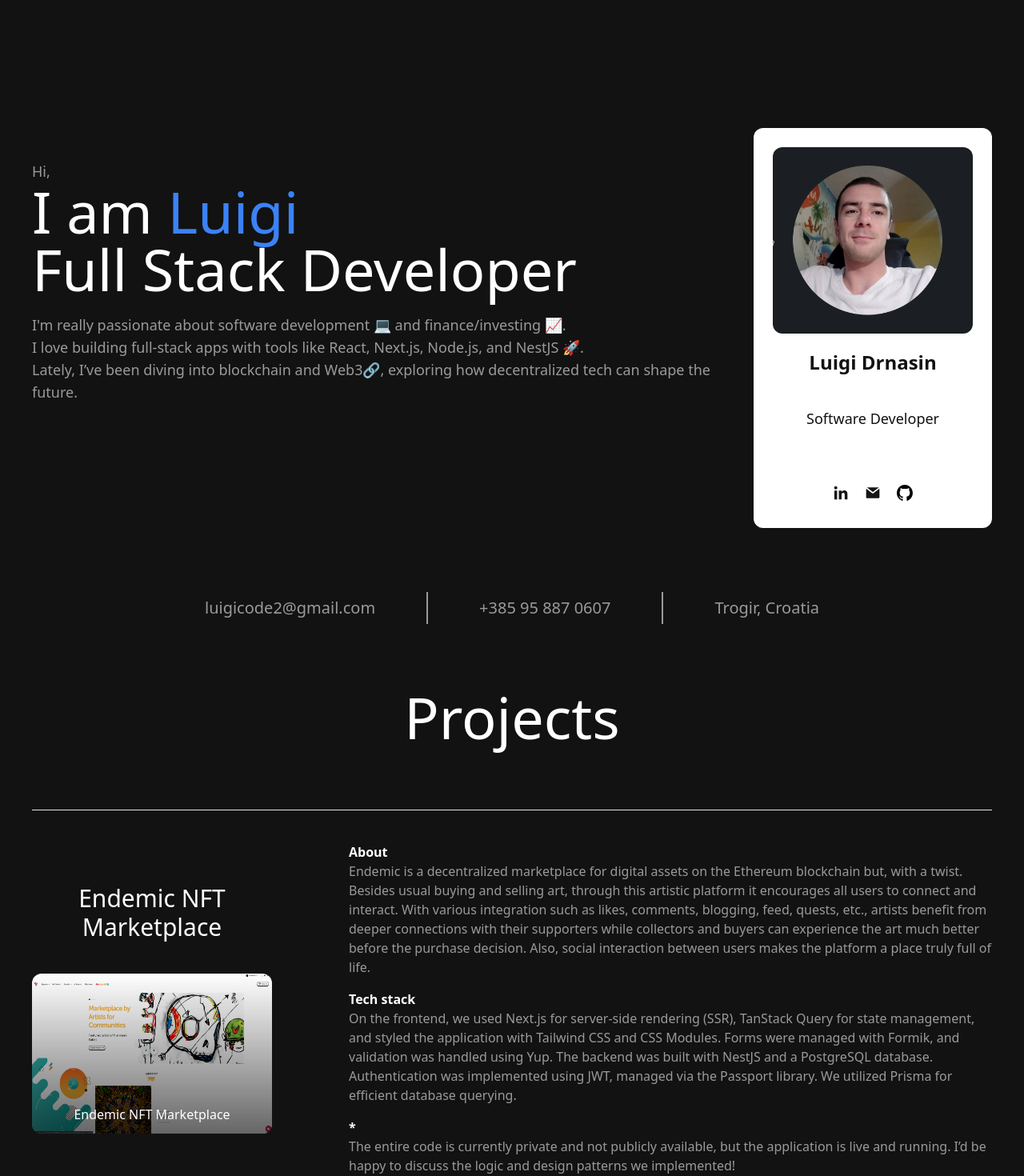
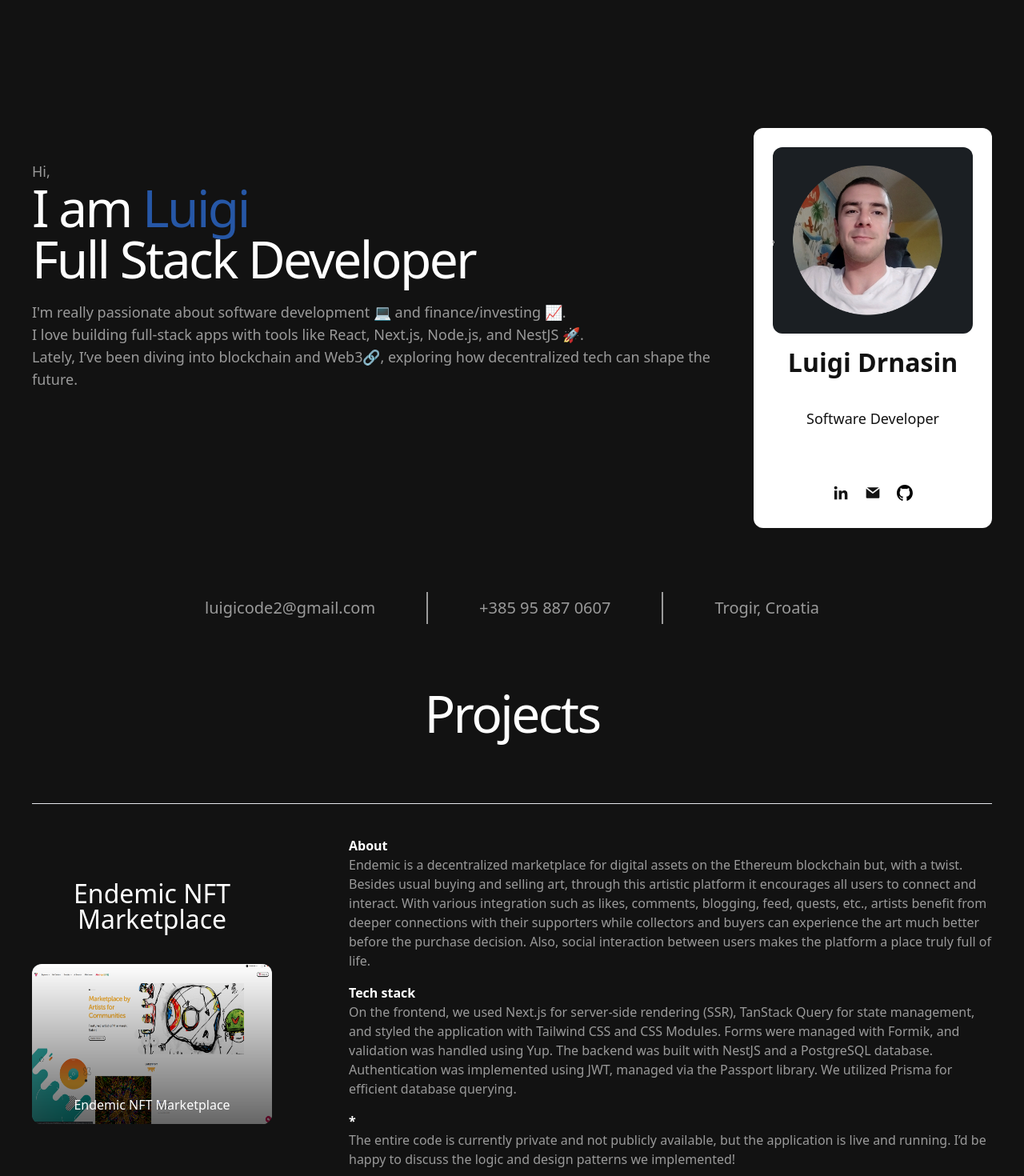
Before and after one commit to Gigi998/portfolio, a Next.js app: page / in a window 1280 px wide. Shown: the top 1470 px of the page at 80% size. Built offline with nearby package versions, Linux system fonts and the light colour scheme.

Commit message:
add global font sizes

```diff
--- a/src/app/(components)/Application/Experience/ExperienceItem/ExperienceItem.tsx
+++ b/src/app/(components)/Application/Experience/ExperienceItem/ExperienceItem.tsx
@@ -13,13 +13,13 @@ const ExperienceItem = ({ title, about, date }: Props) => {
         <div className='rounded-full w-3 h-3 border-2 bg-secondary border-secondary absolute left-[-7px] top-[6px]' />
       </div>
       <div className='ml-4 flex flex-col'>
-        <span className='text-primary font-bold flex'>
+        <span className='text-primary text-body-1 font-bold flex'>
           {title}
           <span className='ml-auto inline-block font-light text-sm'>
             {date}
           </span>
         </span>
-        <span className='text-secondary mr-32 mb-6'>{about}</span>
+        <span className='text-body-2 text-secondary mr-32 mb-6'>{about}</span>
       </div>
     </div>
   );
--- a/src/app/(components)/Application/Hero/Hero.tsx
+++ b/src/app/(components)/Application/Hero/Hero.tsx
@@ -4,13 +4,13 @@ const Hero = () => {
   return (
     <div className='mt-10'>
       <div className='flex flex-col'>
-        <span className='text-lg text-secondary'>Hi,</span>
-        <span className='text-7xl'>
-          I am <span className='text-blue-500'>Luigi</span>
+        <span className='text-body-1 text-secondary'>Hi,</span>
+        <span className='text-heading'>
+          I am <span className='text-blue'>Luigi</span>
         </span>
-        <span className='text-7xl'>Full Stack Developer</span>
+        <span className='text-heading'>Full Stack Developer</span>
       </div>
-      <p className='text-lg text-secondary mt-[20px]'>
+      <p className='text-body-1 text-secondary mt-[20px]'>
         I'm really passionate about software development 💻 and
         finance/investing 📈.
         <br /> I love building full-stack apps with tools like React, Next.js,
--- a/src/app/(components)/Application/Profile/ProfileCard/ProfileCard.tsx
+++ b/src/app/(components)/Application/Profile/ProfileCard/ProfileCard.tsx
@@ -32,8 +32,8 @@ const ProfileCard = () => {
         alt='profile'
         className='rounded-xl overflow-hidden box-border'
       />
-      <span className='text-2xl mt-5 font-semibold'>Luigi Drnasin</span>
-      <span className='text-lg mt-10 font-thin'>Software Developer</span>
+      <span className='text-sm-heading mt-5 font-semibold'>Luigi Drnasin</span>
+      <span className='text-body-1 mt-10 font-thin'>Software Developer</span>
       <ProfileSocialLinks socialLinks={socialLinks} />
     </div>
   );
--- a/src/app/(components)/Application/Project/ProjectDescription/ProjectDescription.tsx
+++ b/src/app/(components)/Application/Project/ProjectDescription/ProjectDescription.tsx
@@ -7,9 +7,9 @@ interface Props {
 
 const ProjectDescription = ({ title, description }: Props) => {
   return (
-    <div className='text-secondary flex flex-col'>
-      <span className='font-bold text-primary text-left'>{title}</span>
-      <span className='text-left text-secondary'>{description}</span>
+    <div className='flex flex-col text-body-2'>
+      <span className='font-bold'>{title}</span>
+      <span className='text-secondary'>{description}</span>
     </div>
   );
 };
--- a/src/app/(components)/Application/Project/ProjectItem/ProjectItem.tsx
+++ b/src/app/(components)/Application/Project/ProjectItem/ProjectItem.tsx
@@ -29,7 +29,7 @@ const ProjectItem = ({
         <hr className='w-full my-10 bg-secondary' />
         <div className='flex gap-x-24'>
           <div className='my-auto text-center'>
-            <div className='text-primary text-3xl mb-10'>{name}</div>
+            <div className='text-primary text-sm-heading mb-10'>{name}</div>
             <ProjectImage name={name} src={imageSrc} link={siteLink} />
           </div>
           <div className='flex flex-col gap-y-4'>
--- a/src/app/(components)/Basic/Button/Button.tsx
+++ b/src/app/(components)/Basic/Button/Button.tsx
@@ -41,7 +41,7 @@ const Button = ({
     return {
       onClick: (e: any) => onClick?.(e),
       className: twMerge(
-        "text-primary px-4 py-3 flex items-center justify-center gap-x-2 border-2 border-invert rounded-full h-10 text-[18px] leading-[22px] shadow-[0_2px_0_0_#121212] hover:bg-blue-500",
+        "text-primary px-4 py-3 flex items-center justify-center gap-x-2 border-2 border-invert rounded-full h-10 text-[18px] leading-[22px] shadow-[0_2px_0_0_#121212] hover:bg-blue",
         className
       ),
       disabled: disabled,
--- a/src/app/(components)/Wrapper/SectionWrapper/SectionWrapper.tsx
+++ b/src/app/(components)/Wrapper/SectionWrapper/SectionWrapper.tsx
@@ -9,7 +9,7 @@ interface Props {
 const SectionWrapper = ({ children, className, title }: Props) => {
   return (
     <div className={twMerge("my-20", className)}>
-      {title ? <div className='text-7xl text-center'>{title}</div> : null}
+      {title ? <div className='text-heading text-center'>{title}</div> : null}
       {children}
     </div>
   );
--- a/src/app/globals.css
+++ b/src/app/globals.css
@@ -6,7 +6,6 @@
   --color-primary: #fff;
   --color-invert: #121212;
   --color-secondary: #9a9a9a;
-  --color-grey: #555;
   --background: #121212;
   color:var(--color-primary);
 }
--- a/tailwind.config.ts
+++ b/tailwind.config.ts
@@ -12,8 +12,38 @@ export default {
         primary: "var(--color-primary)",
         secondary: "var(--color-secondary)",
         invert: "var(--color-invert)",
-        grey: "var(--color-grey)",
+        blue: "#2657a6",
         background: "var(--background)",
+      },
+      fontSize: {
+        heading: [
+          "64px",
+          {
+            lineHeight: "64px",
+            letterSpacing: "-0.04em",
+            fontWeight: "500",
+          },
+        ],
+        "sm-heading": [
+          "32px",
+          {
+            lineHeight: "32px",
+            fontWeight: "500",
+          },
+        ],
+        "body-1": [
+          "18px",
+          {
+            lineHeight: "28px",
+            letterSpacing: "0",
+          },
+        ],
+        "body-2": [
+          "16px",
+          {
+            lineHeight: "24px",
+          },
+        ],
       },
     },
   },
```
